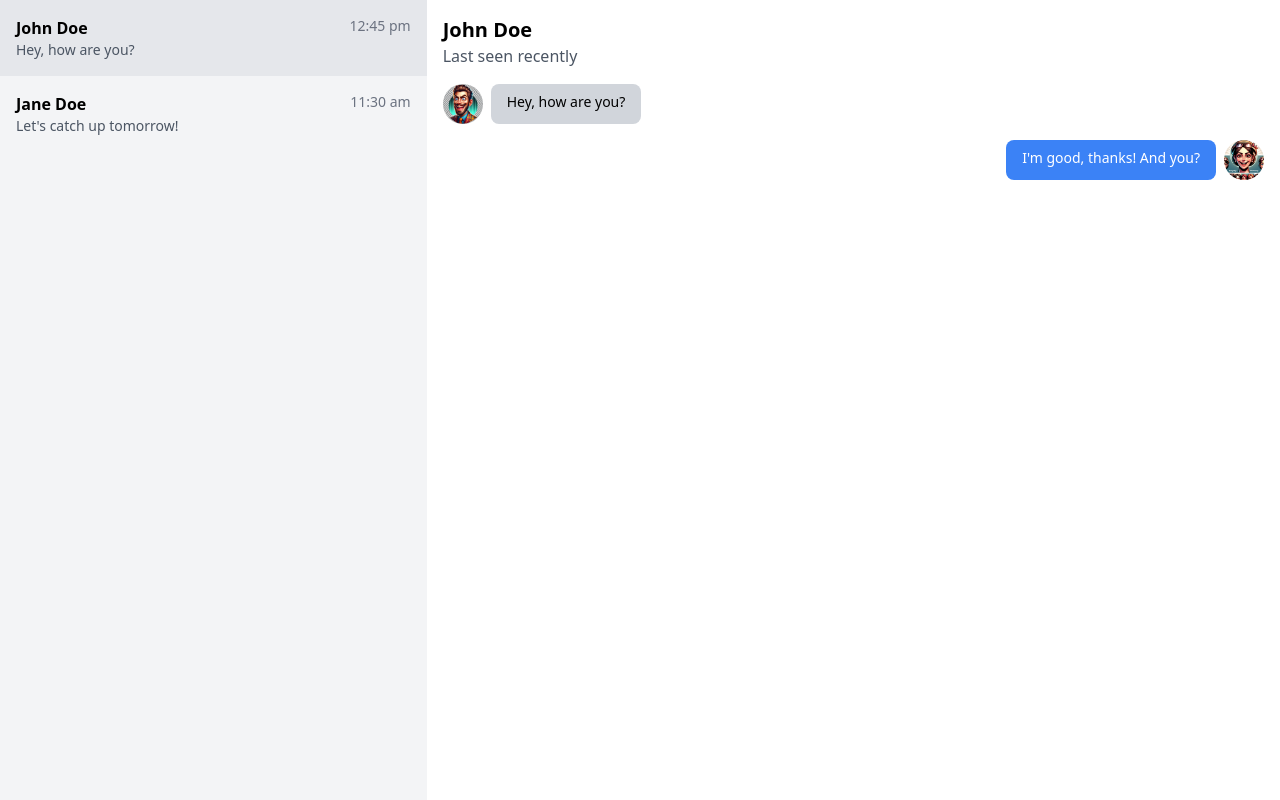
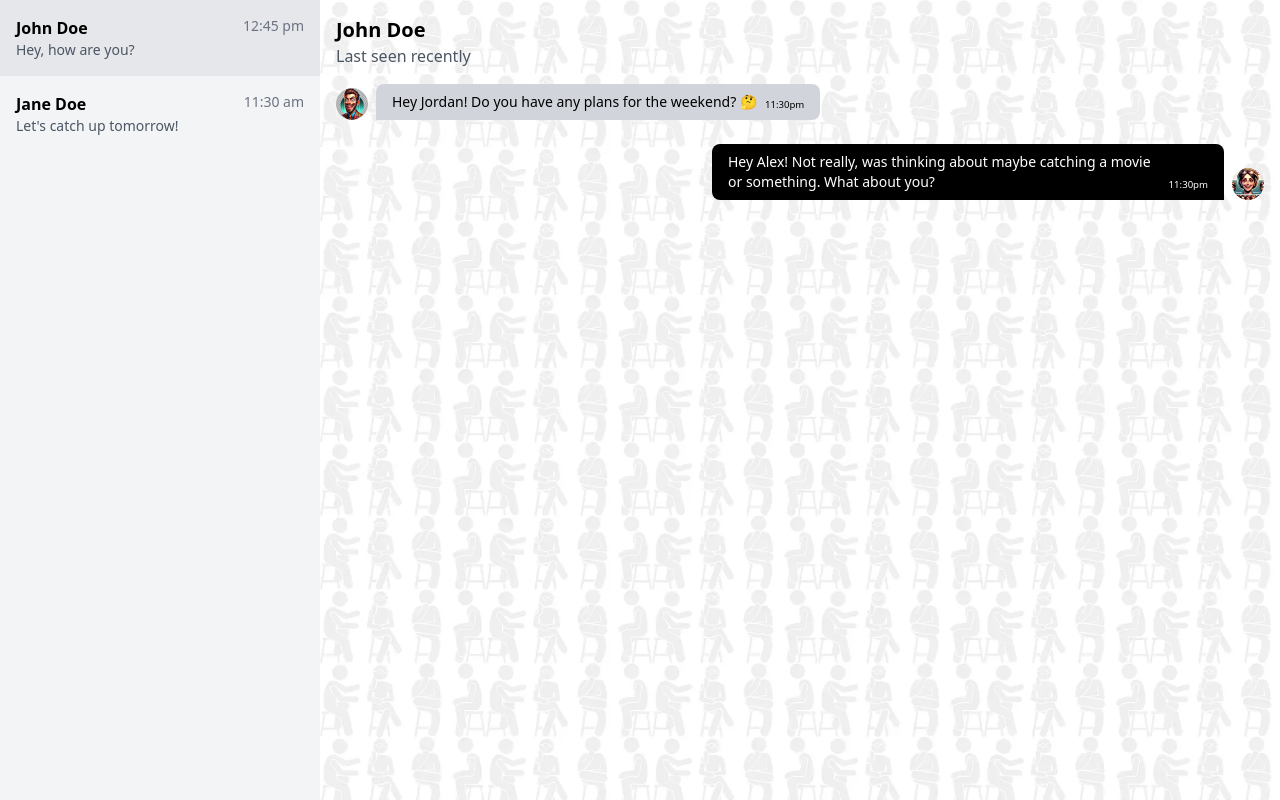
Before and after one commit to rohittp0/charcha, a React (Create React App) app in the folder ui/: page / in a window 1280 px wide. Built offline with nearby package versions, Linux system fonts and the light colour scheme.

Commit message:
ui added base

```diff
--- a/ui/public/index.html
+++ b/ui/public/index.html
@@ -9,7 +9,7 @@
       name="description"
       content="Web site created using create-react-app"
     />
-    <link rel="apple-touch-icon" href="%PUBLIC_URL%/logo192.png" />
+    <link rel="apple-touch-icon" href="%PUBLIC_URL%/apple-touch-icon.png" />
     <!--
       manifest.json provides metadata used when your web app is installed on a
       user's mobile device or desktop. See https://developers.google.com/web/fundamentals/web-app-manifest/
@@ -24,7 +24,7 @@
       work correctly both with client-side routing and a non-root public URL.
       Learn how to configure a non-root public URL by running `npm run build`.
     -->
-    <title>React App</title>
+    <title>Charcha</title>
   </head>
   <body>
     <noscript>You need to enable JavaScript to run this app.</noscript>
--- a/ui/src/index.tsx
+++ b/ui/src/index.tsx
@@ -2,7 +2,7 @@
 import ReactDOM from 'react-dom/client';
 import './index.css';
 import './pages/chat/chat.css';
-import ChatUI from "./pages/chat"; // Assuming ChatUI is the default export from './pages/chat/index.js' or './pages/chat/index.tsx'
+import ChatUI from "./pages/chat";
 
 const root = ReactDOM.createRoot(
     document.getElementById('root') as HTMLElement
--- a/ui/src/pages/chat/index.tsx
+++ b/ui/src/pages/chat/index.tsx
@@ -5,6 +5,7 @@
     text: string;
     sender: string;
     photo: string;
+    time: string;
 }
 
 interface Chat {
@@ -14,6 +15,7 @@
     time: string;
     messages: Message[];
 }
+
 const chats: Chat[] = [
     {
         id: 1,
@@ -21,8 +23,20 @@
         lastMessage: 'Hey, how are you?',
         time: '12:45 pm',
         messages: [
-            { id: 1, text: 'Hey, how are you?', sender: 'John Doe', photo: `${process.env.PUBLIC_URL}/chat/avatar/1.webp` },
-            { id: 2, text: 'I\'m good, thanks! And you?', sender: 'You', photo: `${process.env.PUBLIC_URL}/chat/avatar/2.webp` },
+            {
+                id: 1,
+                text: 'Hey Jordan! Do you have any plans for the weekend? 🤔',
+                sender: 'John Doe',
+                photo: `${process.env.PUBLIC_URL}/chat/avatar/1.webp`,
+                time: '11:30pm'
+            },
+            {
+                id: 2,
+                text: 'Hey Alex! Not really, was thinking about maybe catching a movie or something. What about you?',
+                sender: 'You',
+                photo: `${process.env.PUBLIC_URL}/chat/avatar/2.webp`,
+                time: '11:30pm'
+            },
         ],
     },
     {
@@ -31,7 +45,13 @@
         lastMessage: 'Let\'s catch up tomorrow!',
         time: '11:30 am',
         messages: [
-            { id: 1, text: 'Let\'s catch up tomorrow!', sender: 'Jane Doe', photo: `${process.env.PUBLIC_URL}/chat/avatar/1.webp` },
+            {
+                id: 1,
+                text: 'Let\'s catch up tomorrow!',
+                sender: 'Jane Doe',
+                photo: `${process.env.PUBLIC_URL}/chat/avatar/1.webp`,
+                time: '11:30pm'
+            },
         ],
     },
 ];
@@ -64,7 +84,7 @@
         <div className="flex h-screen">
             {/* Toggle between chat list and chat details on mobile */}
             {showChatList && (
-                <div className="w-full md:w-1/3 bg-gray-100 overflow-auto">
+                <div className="w-full md:w-1/4 bg-gray-100 overflow-auto">
                     {chats.map(chat => (
                         <div
                             key={chat.id}
@@ -82,25 +102,54 @@
             )}
 
             {(!showChatList || !isMobileView) && (
-                <div className="flex-1 p-4">
-                    <button className="md:hidden mb-4" onClick={() => setShowChatList(true)}>Back</button>
-                    <div className="mb-4">
-                        <h2 className="text-xl font-bold">{activeChat.name}</h2>
-                        <p className="text-gray-600">Last seen recently</p>
+                <div className="flex-1 p-4 relative"
+                     style={{backgroundImage: `url(${process.env.PUBLIC_URL}/chat/bg.webp)`, backgroundSize: 'cover'}}
+                >
+
+                    {/*<div className="absolute inset-0 flex justify-center items-center">*/}
+                    {/*    <img src={`${process.env.PUBLIC_URL}/chat/logo.png`} alt="Logo" className="w-64 h-64" /> /!* Adjust size as needed *!/*/}
+                    {/*</div>*/}
+
+                    <div className="flex items-center justify-start gap-5 mb-4">
+                        <button
+                            className="md:hidden rounded-full p-1 bg-black text-white flex items-center justify-center shadow-lg"
+                            onClick={() => setShowChatList(true)}
+                            style={{width: '35px', height: '35px'}} // Adjusted the size of the button
+                        >
+                            <svg xmlns="http://www.w3.org/2000/svg" className="h-4 w-4" fill="none" viewBox="0 0 24 24"
+                                 stroke="currentColor">
+                                <path strokeLinecap="round" strokeLinejoin="round" strokeWidth={2} d="M15 19l-7-7 7-7"/>
+                            </svg>
+                        </button>
+                        <div>
+                            <h2 className="text-xl font-bold">{activeChat.name}</h2>
+                            <p className="text-gray-600">Last seen recently</p>
+                        </div>
                     </div>
-                    <div className="flex flex-col space-y-4 overflow-auto">
-                        {activeChat.messages.map(message => (
-                            <div key={message.id} className={`flex ${message.sender === 'You' ? 'justify-end' : ''}`}>
-                                {message.sender !== 'You' && <img src={message.photo} alt="Sender" className="w-10 h-10 rounded-full mr-2" />}
-                                <div className={`rounded-lg px-4 py-2 max-w-xs ${message.sender === 'You' ? 'bg-blue-500 text-white' : 'bg-gray-300 text-black'}`}>
-                                    <p className="text-sm">{message.text}</p>
+
+                    <div className="flex flex-col space-y-4 overflow-auto z-10">
+                        {activeChat.messages.map((message) => (
+                            <div key={message.id}
+                                 className={`flex ${message.sender === 'You' ? 'justify-end' : ''} mb-2 items-end`}>
+                                {message.sender !== 'You' &&
+                                    <img src={message.photo} alt="Sender" className="w-8 h-8 rounded-full mr-2"/>}
+
+                                {/* Use flex-row for the bubble to lay out text and time in a row */}
+                                <div
+                                    className={`flex flex-row items-end rounded-lg max-w-lg ${message.sender === 'You' ? 'bg-black text-white' : 'bg-gray-300 text-black'} px-4 py-2 ${message.sender === 'You' ? 'rounded-br-none' : 'rounded-bl-none'}`}>
+                                    <span className="text-sm flex-1">{message.text}</span>
+                                    <span className="text-xxs ml-2"
+                                          style={{fontSize: '0.6rem'}}>{message.time}</span> {/* Custom smaller text size */}
                                 </div>
-                                {message.sender === 'You' && <img src={message.photo} alt="Sender" className="w-10 h-10 rounded-full ml-2" />}
+
+                                {message.sender === 'You' &&
+                                    <img src={message.photo} alt="You" className="w-8 h-8 rounded-full ml-2"/>}
                             </div>
                         ))}
                     </div>
                 </div>
             )}
+
         </div>
     );
 };
```
Also changed, not shown: ui/public/chat/bg.webp (added), ui/public/chat/logo.png (added).
